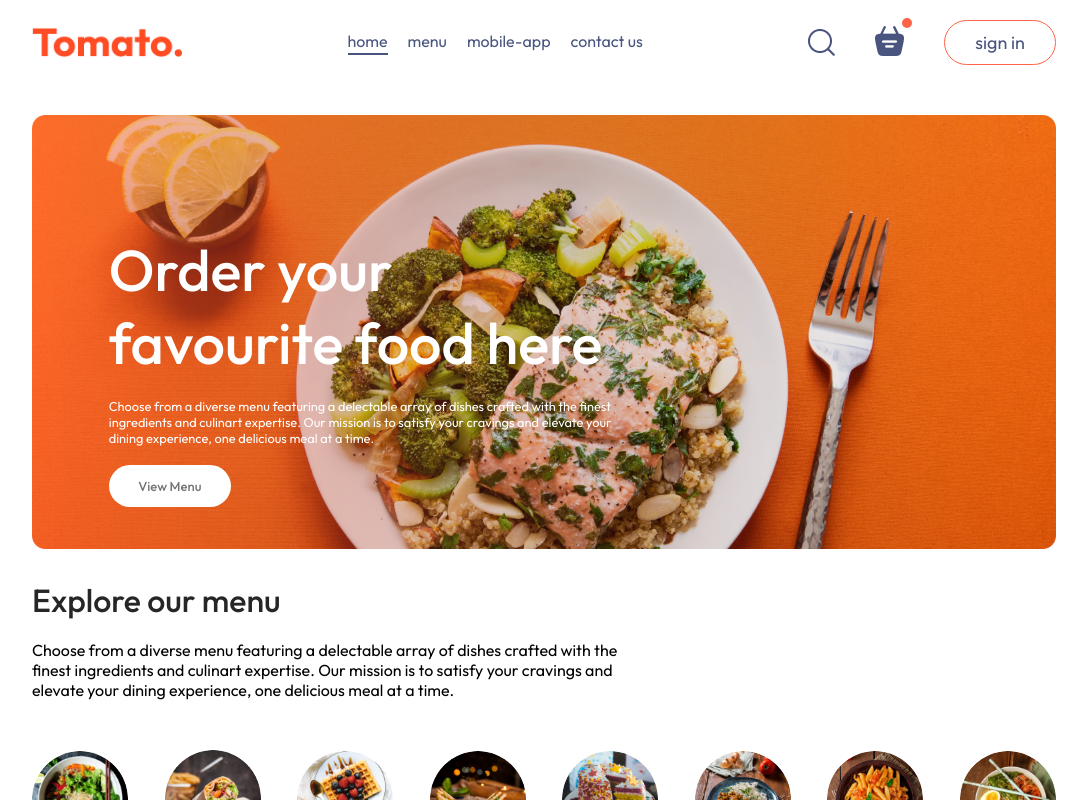
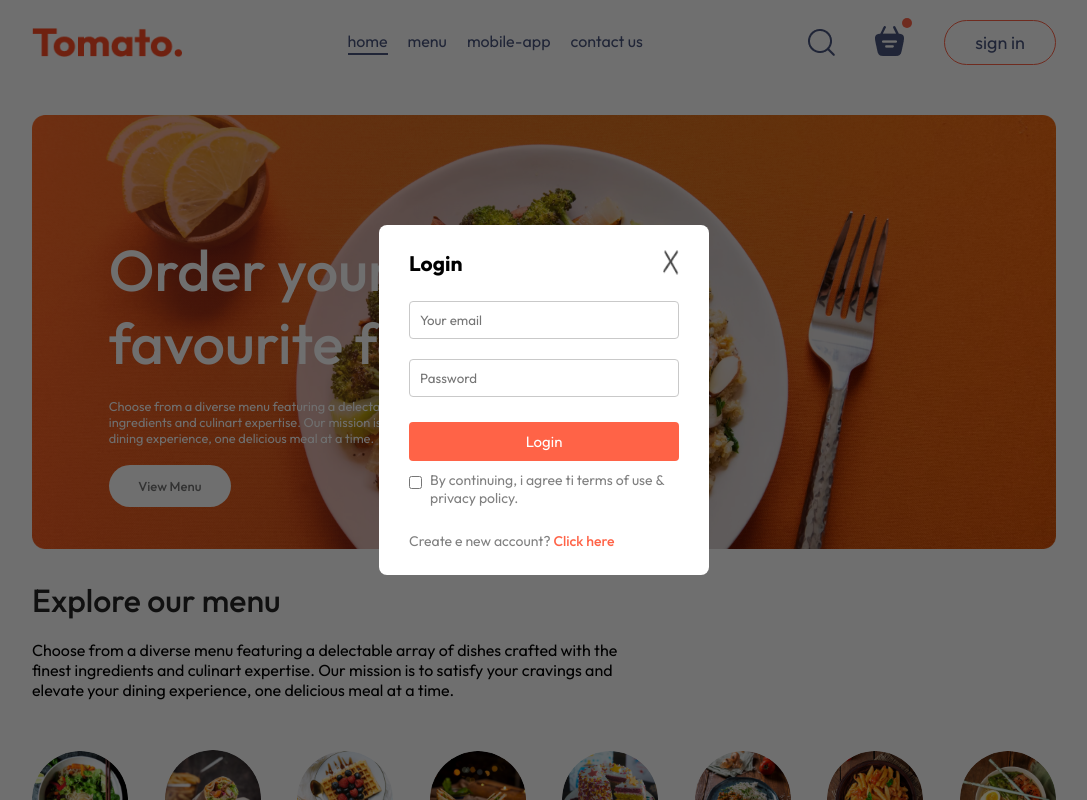
Before and after one commit to dadu99/food-delivery, a React (Vite) app: page / in a window 1280 px wide. Both pictures are taken after a click on the button "sign in". Shown: the top 800 px of the page, without its empty margins (96-1183 px from the left). Built offline with nearby package versions, Linux system fonts and the light colour scheme.

Commit message:
sign in and sign up component

```diff
--- a/src/App.jsx
+++ b/src/App.jsx
@@ -1,17 +1,21 @@
-import React from 'react'
+import React, { useState } from 'react'
 import Navbar from './components/Navbar/Navbar'
 import Home from './pages/Home/Home'
 import { Route, Routes } from 'react-router-dom'
 import Cart from './pages/Cart/Cart'
 import PlaceOrder from './pages/PlaceOrder/PlaceOrder'
 import Footer from './components/Footer/Footer'
+import LoginPopup from './components/LoginPopup/LoginPopup'
 
 const App = () => {
+
+  const [showLogin, setShowLogin] = useState(false);
+
   return (
     <>
+      {showLogin ? <LoginPopup setShowLogin={setShowLogin} /> : <></>}
       <div className='app'>
-
-        <Navbar />
+        <Navbar setShowLogin={setShowLogin} />
         <Routes>
           <Route path='/' element={<Home />} />
           <Route path='/cart' element={<Cart />} />
--- /dev/null
+++ b/src/components/LoginPopup/LoginPopup.css
@@ -0,0 +1,64 @@
+.login-popup {
+    position: absolute;
+    z-index: 1;
+    width: 100%;
+    height: 100%;
+    background-color: #00000090;
+    display: grid;
+}
+.login-popup-container {
+    place-self: center;
+    width: max(23vw, 330px);
+    color: #808080;
+    background-color: white;
+    display: flex;
+    flex-direction: column;
+    gap: 25px;
+    padding: 25px 30px;
+    border-radius: 8px;
+    font-size: 14px;
+    animation: fadeIn 0.5s;
+}
+.login-popup-title {
+    display: flex;
+    justify-content: space-between;
+    color: black;
+}
+.login-popup-title img {
+    width: 16px;
+    cursor: pointer;
+}
+.login-popup-inputs {
+    display: flex;
+    flex-direction: column;
+    gap: 20px;
+}
+.login-popup-inputs input {
+    outline: none;
+    border: 1px solid #c9c9c9;
+    padding: 10px;
+    border-radius: 4px;
+}
+.login-popup-container button {
+    border: none;
+    padding: 10px;
+    border-radius: 4px;
+    color: white;
+    background-color: tomato;
+    font-size: 15px;
+    cursor: pointer;
+}
+.login-popup-condition {
+    display: flex;
+    align-items: start;
+    gap: 8px;
+    margin-top: -15px;
+}
+.login-popup-condition input {
+    margin-top: 5px;
+}
+.login-popup p span {
+    color: tomato;
+    font-weight: 500;
+    cursor: pointer;
+}
--- /dev/null
+++ b/src/components/LoginPopup/LoginPopup.jsx
@@ -0,0 +1,38 @@
+import React, { useState } from 'react'
+import './LoginPopup.css'
+import { assets } from '../../assets/assets';
+
+const LoginPopup = ({ setShowLogin }) => {
+
+    const [currState, setCurrState] = useState("Login");
+
+    return (
+        <div className='login-popup'>
+            <form className='login-popup-container'>
+                <div className='login-popup-title'>
+                    <h2>{currState}</h2>
+                    <img onClick={() => setShowLogin(false)} src={assets.cross_icon} alt='' />
+                </div>
+                <div className='login-popup-inputs'>
+                    {currState === 'Login' ? <></> : <input type='text' placeholder='Your name' required />}
+
+                    <input type='email' placeholder='Your email' required />
+                    <input type='password' placeholder='Password' required />
+                </div>
+
+                <button>{currState === 'Sign Up' ? "Create account" : "Login"}</button>
+                <div className='login-popup-condition'>
+                    <input type='checkbox' required />
+                    <p>By continuing, i agree ti terms of use & privacy policy.</p>
+                </div>
+
+                {currState === "Login"
+                    ? <p>Create e new account? <span onClick={() => setCurrState("Sign Up")}>Click here</span></p>
+                    : <p>Already have an account? <span onClick={() => setCurrState("Login")}>Login here</span></p>
+                }
+            </form>
+        </div>
+    )
+}
+
+export default LoginPopup
--- a/src/components/Navbar/Navbar.jsx
+++ b/src/components/Navbar/Navbar.jsx
@@ -3,7 +3,7 @@
 import { assets } from '../../assets/assets'
 import { Link } from 'react-router-dom'
 
-const Navbar = () => {
+const Navbar = ({ setShowLogin }) => {
 
     const [menu, setMenu] = useState("home");
 
@@ -28,7 +28,7 @@
                     <div className='dot'></div>
                 </div>
 
-                <button>sign in</button>
+                <button onClick={() => setShowLogin(true)}>sign in</button>
             </div>
         </div>
     )
```
